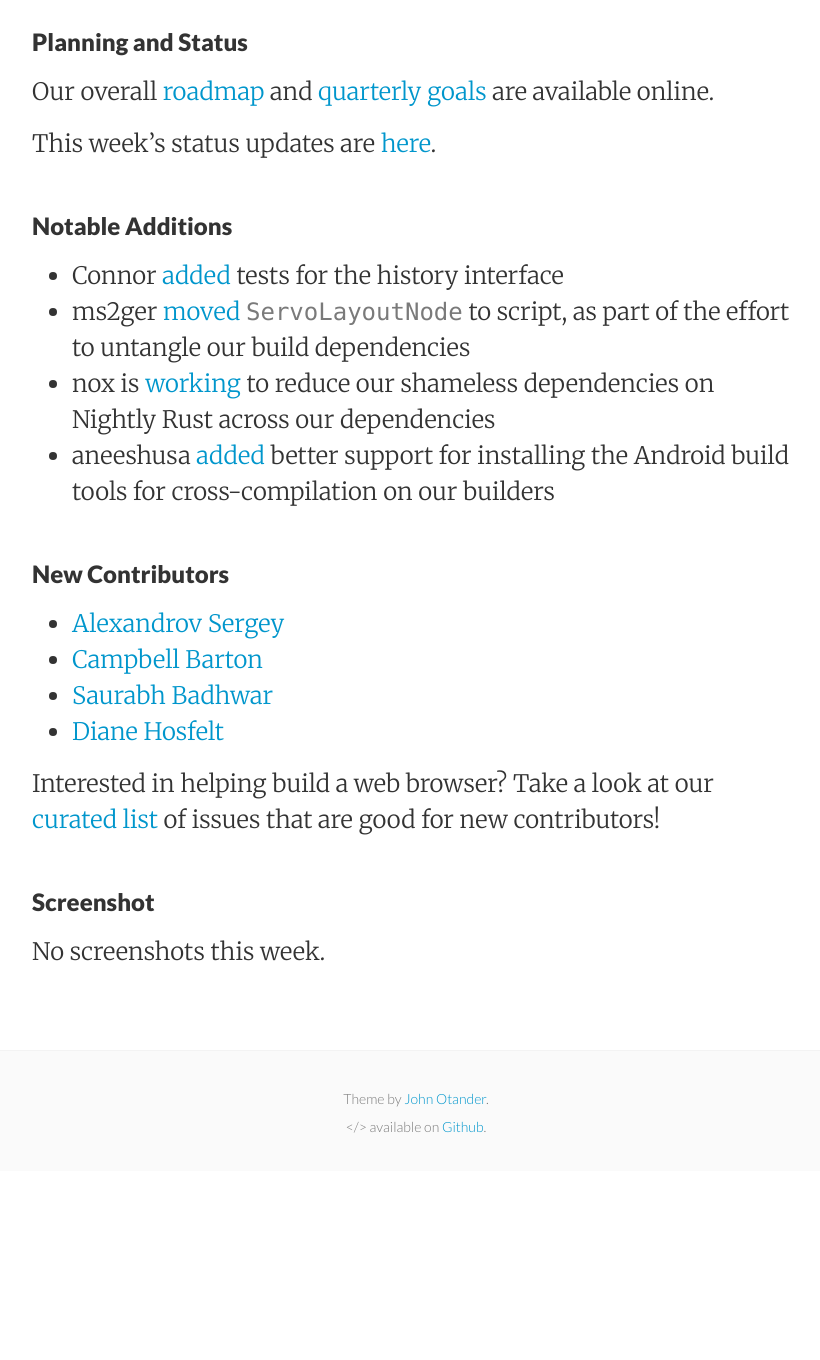
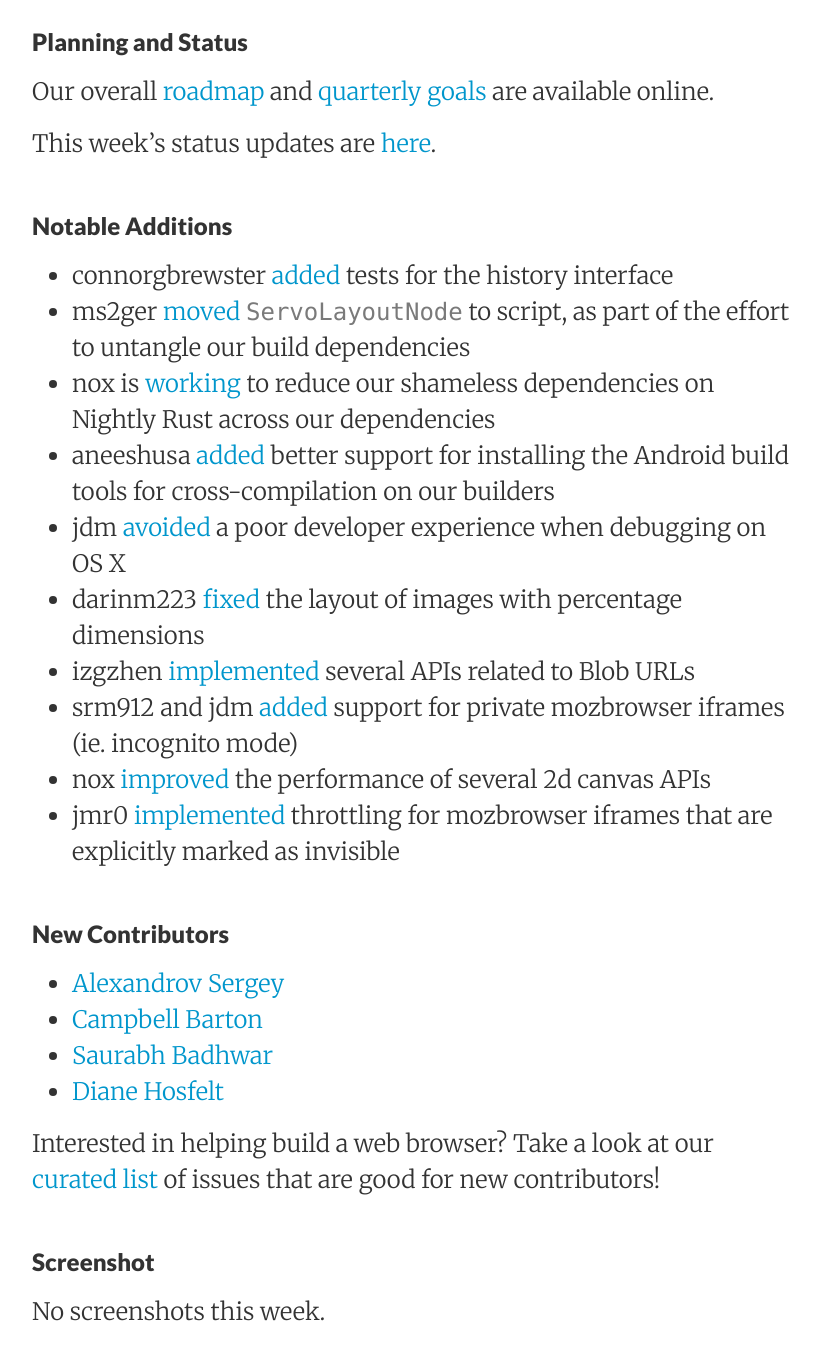
Before and after one commit to servo/blog.servo.org, a Jekyll site: the page built from _posts/2016-06-20-twis-68.md, in a window 1280 px wide and 1400 px high, scrolled down 883 px. Shown: the top 1360 px of the window, without its empty margins (224-1044 px from the left). Built offline with Jekyll 4.4.1, drawn with Linux system fonts in a browser that asks for light colours; before the commit the page ends 2054 px from its top, so only the background shows below that.

Commit message:
More notable things.

```diff
--- a/_posts/2016-06-20-twis-68.md
+++ b/_posts/2016-06-20-twis-68.md
@@ -23,10 +23,16 @@
 
 ### Notable Additions
 
- - Connor [added](https://github.com/servo/servo/pull/11793) tests for the history interface
+ - connorgbrewster [added](https://github.com/servo/servo/pull/11793) tests for the history interface
  - ms2ger [moved](https://github.com/servo/servo/pull/11754) `ServoLayoutNode` to script, as part of the effort to untangle our build dependencies
  - nox is [working](https://github.com/servo/euclid/pull/141) to reduce our shameless dependencies on Nightly Rust across our dependencies
  - aneeshusa [added](https://github.com/servo/saltfs/pull/388) better support for installing the Android build tools for cross-compilation on our builders
+ - jdm [avoided](https://github.com/servo/servo/pull/11771) a poor developer experience when debugging on OS X
+ - darinm223 [fixed](https://github.com/servo/servo/pull/11746) the layout of images with percentage dimensions
+ - izgzhen [implemented](https://github.com/servo/servo/pull/11716) several APIs related to Blob URLs
+ - srm912 and jdm [added](https://github.com/servo/servo/pull/11544) support for private mozbrowser iframes (ie. incognito mode)
+ - nox [improved](https://github.com/servo/servo/pull/11506) the performance of several 2d canvas APIs
+ - jmr0 [implemented](https://github.com/servo/servo/pull/10225) throttling for mozbrowser iframes that are explicitly marked as invisible
 
 ### New Contributors
 
```
